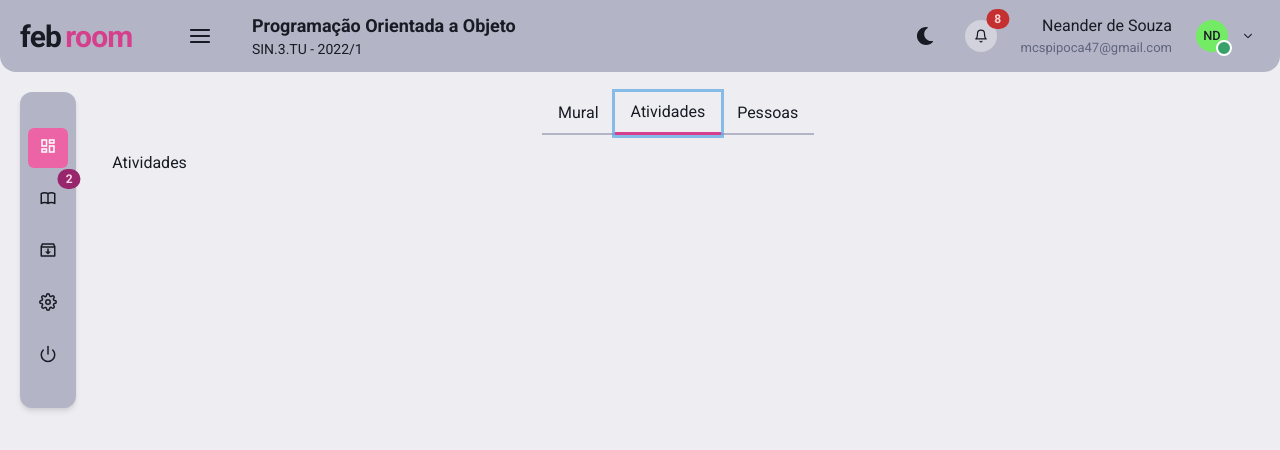
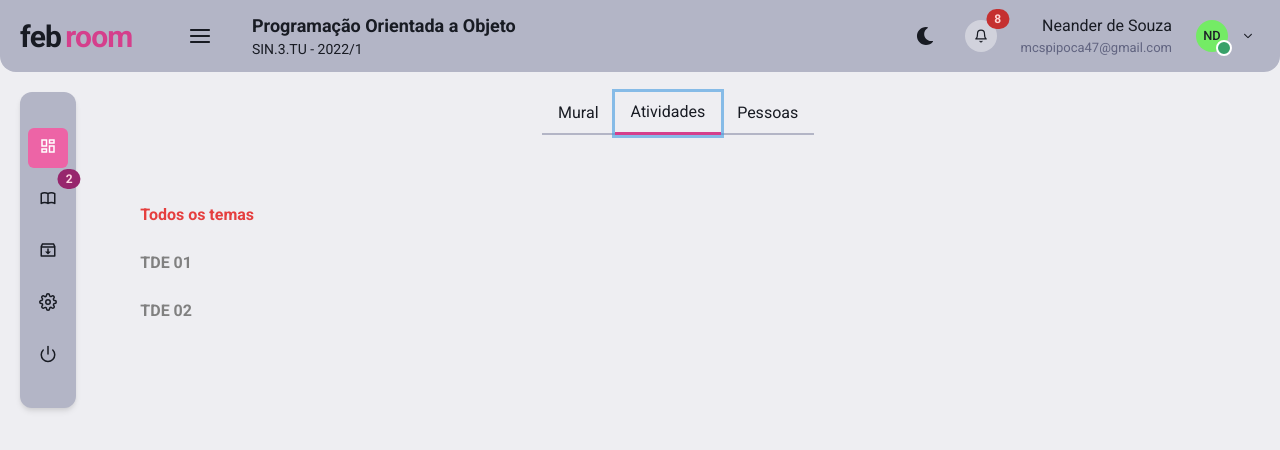
Before and after one commit to neanderdev/pi-unifeb-virtualroom, a Next.js app in the folder frontend/: page /rooms/1 in a window 1280 px wide. Both pictures are taken after a click on the tab "Atividades". Shown: the top 450 px of the page. Built offline with nearby package versions, Linux system fonts and the light colour scheme.

Commit message:
Sidebar component with activity categories

```diff
--- /dev/null
+++ b/frontend/src/components/Activity/LinkCategorieActivity.tsx
@@ -0,0 +1,37 @@
+import NextLink from "next/link";
+import { Box, Text } from "@chakra-ui/react";
+
+interface LinkCategorieActivityProps {
+    href: string;
+    nameCategorieActivity: string;
+    isActive?: boolean;
+}
+
+export function LinkCategorieActivity({ href, nameCategorieActivity, isActive = false }: LinkCategorieActivityProps) {
+    return (
+        <NextLink href={href} passHref>
+            <Box
+                w={210}
+                h={10}
+                bg="transparent"
+                pl={2}
+                display="flex"
+                justifyContent="start"
+                alignItems="center"
+                cursor="pointer"
+                borderRadius="xl"
+                _hover={{
+                    bg: "gray.100"
+                }}
+                color={isActive ? "red.500" : "gray"}
+            >
+                <Text
+                    fontWeight="bold"
+                    isTruncated
+                >
+                    {nameCategorieActivity}
+                </Text>
+            </Box>
+        </NextLink>
+    );
+}
--- /dev/null
+++ b/frontend/src/components/Activity/SidebarActivity.tsx
@@ -0,0 +1,45 @@
+import NextLink from "next/link";
+import { Box, Text, VStack } from "@chakra-ui/react";
+
+import { LinkCategorieActivity } from "./LinkCategorieActivity";
+
+interface FakeCategoriesActivity {
+    id: number;
+    slug: string;
+    nameCategorieActivity: string;
+}
+
+const fakeCategoriesActivity: Array<FakeCategoriesActivity> = [
+    {
+        id: 1,
+        slug: "tde-01",
+        nameCategorieActivity: "TDE 01",
+    },
+    {
+        id: 2,
+        slug: "tde-02",
+        nameCategorieActivity: "TDE 02",
+    }
+];
+
+export function SidebarActivity() {
+    return (
+        <VStack spacing={2} alignItems="start">
+            <LinkCategorieActivity
+                href="#all"
+                nameCategorieActivity="Todos os temas"
+                isActive
+            />
+
+            {fakeCategoriesActivity.map((categorie) => (
+                <LinkCategorieActivity
+                    key={categorie.id}
+                    href={`#${categorie.slug}`}
+                    nameCategorieActivity={categorie.nameCategorieActivity}
+                />
+
+            ))}
+
+        </VStack>
+    );
+}
--- /dev/null
+++ b/frontend/src/components/Activity/index.tsx
@@ -0,0 +1,20 @@
+import { Flex } from "@chakra-ui/react";
+
+import { SidebarActivity } from "./SidebarActivity";
+
+interface ActivityProps {
+    isSmallScreen: boolean
+}
+
+export function Activity({ isSmallScreen }: ActivityProps) {
+    return (
+        <Flex
+            p={5}
+            direction="column"
+        >
+            <Flex direction="row" pt="1.5rem">
+                {!isSmallScreen && <SidebarActivity />}
+            </Flex>
+        </Flex>
+    );
+}
--- a/frontend/src/pages/rooms/[roomId].tsx
+++ b/frontend/src/pages/rooms/[roomId].tsx
@@ -1,53 +1,26 @@
-import NextLink from "next/link";
 import { useState } from "react";
 import {
-    Avatar,
     Box,
-    Button,
-    Divider,
-    Flex,
-    Icon,
-    IconButton,
-    Input,
-    LinkOverlay,
-    Popover,
-    PopoverContent,
-    PopoverTrigger,
-    Portal,
-    Select,
     Stack,
     Tab,
     TabList,
     TabPanel,
     TabPanels,
     Tabs,
-    Text,
-    Textarea,
-    useBreakpointValue,
-    useColorModeValue,
     useMediaQuery,
-    VStack
 } from "@chakra-ui/react";
-import { CgClose, CgMenu, CgNotes } from "react-icons/cg";
-import { IoEllipsisVertical } from "react-icons/io5";
-import { BiSend } from "react-icons/bi";
-import { AiOutlineContacts } from "react-icons/ai";
 
 import { Navbar } from "../../components/Navbar";
 import { Sidebar } from "../../components/Sidebar";
 import { MobileSidebar } from "../../components/Sidebar/MobileSidebar";
 import { Wall } from "../../components/Wall";
-
-import { useDrawer } from "../../contexts/DrawerContext";
+import { Activity } from "../../components/Activity";
 
 export default function RoomId() {
-    const { onToggle, isOpen } = useDrawer();
     const [isSmallScreen] = useMediaQuery("(max-width: 768px)");
 
     const [classNotice, setClassNotice] = useState("");
     const [classComment, setClassComment] = useState("");
-
-    const icon = isOpen ? CgClose : CgMenu;
 
     return (
         <Box>
@@ -97,7 +70,7 @@ export default function RoomId() {
                                     </TabPanel>
 
                                     <TabPanel>
-                                        Atividades
+                                        <Activity isSmallScreen={isSmallScreen} />
                                     </TabPanel>
 
                                     <TabPanel>
```
